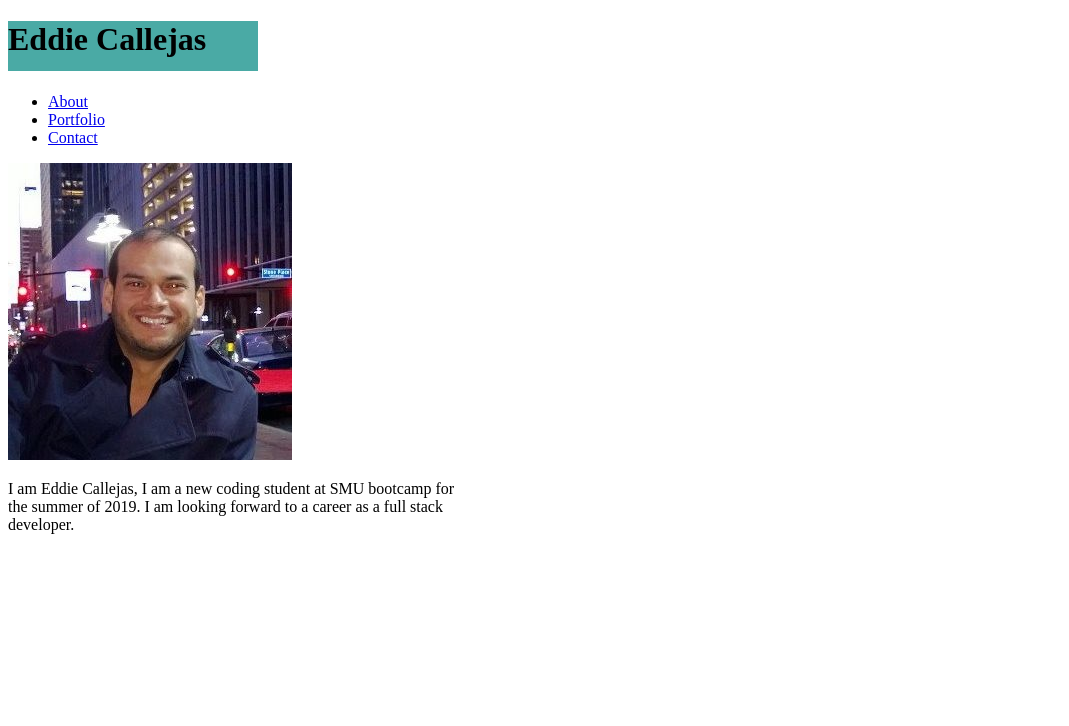
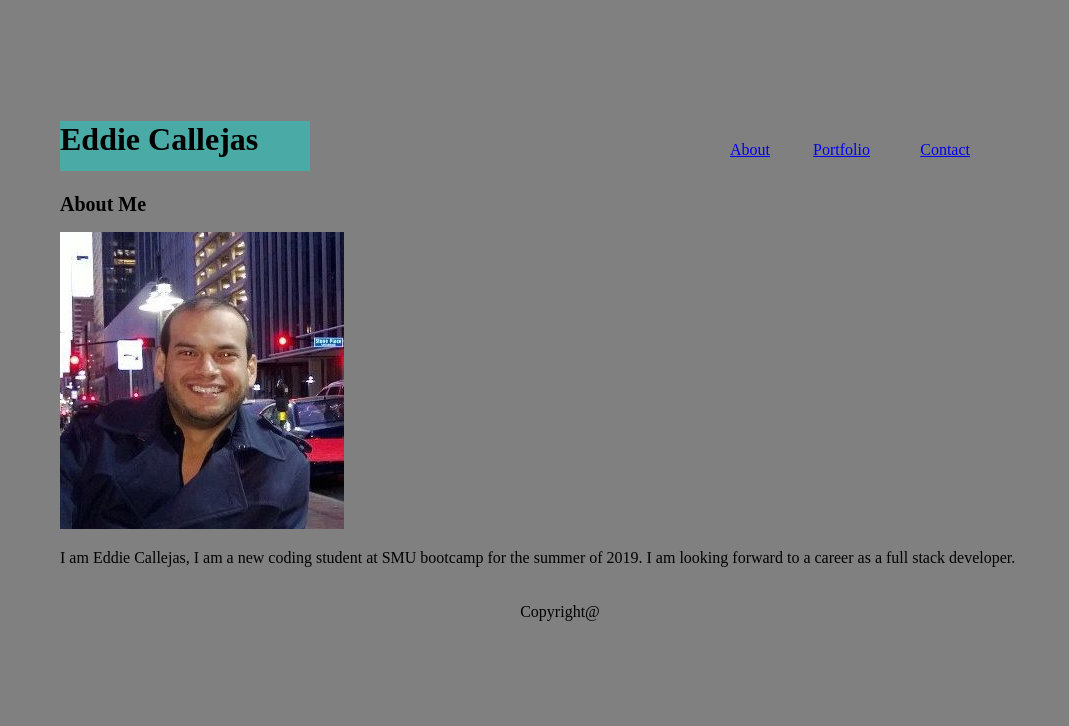
Before and after one commit to edcall/Basic-Portfolio, a plain HTML site: page index.html in a window 1280 px wide. Shown: the whole page, without its empty margins (0-1069 px from the left). Drawn offline with Linux system fonts and the light colour scheme.

Commit message:
final draft

```diff
--- a/assets/css/style.css
+++ b/assets/css/style.css
@@ -5,10 +5,58 @@ h1 {
     height: 50px;
     width: 250px;
 }
-
+h2 {
+    font-size: 20px;
+    font: #4aaaa5
+}
+h3 {
+    font-size: 20px;
+}
 Body {
-    background-color: white;
+    background-color: grey;
     height: 50px;
-    width: 450px;
+    width: 550px;
+    margin-right: 30px;
+    margin-left: 30px;
 
 }
+form {
+    padding: 20px;
+}
+
+footer {
+    background-color: gray;
+    border: blue;
+    width: 100%;
+    height: 100px;
+    padding: 20px;
+    float: center;
+    text-align: center;
+}
+
+#index {
+    position: absolute;
+    top: 20px;
+    right: 250px;
+}
+ #portfolio {
+     position: absolute;
+     top: 20px;
+     right: 150px;
+ }
+#contact {
+    position: absolute;
+    top: 20px;
+    right: 50px;
+}
+#photo {
+    position: static;
+    left: 30px;
+    top:100px;
+}
+#main {
+    position: relative;
+    width: 960px;
+    left: 30px;
+    top: 100px;
+}
--- a/index.html
+++ b/index.html
@@ -7,18 +7,32 @@
     <title>Eddie Callejas</title>
     <link rel="stylesheet" href="assets/css/style.css">
 </head>
-    <h1>Eddie Callejas</h1>
-        <ul>
-            <li><a href="index.html">About</a></li>
-            <li><a href="portfolio.html">Portfolio</a></li>
-            <li><a href="contact.html">Contact</a></li>
-        </ul>
+   <div>
+        <h1>Eddie Callejas</h1>
+
+       </div>
+        <h2>About Me</h2>
+
+        <div id="index">
+            <a href="index.html">About</a> </div>
+
+        <div id="portfolio">
+            <a href="portfolio.html">Portfolio</a></div>
+
+        <div id="contact">
+            <a href="contact.html">Contact</a></div>
 
 
+    <div id="photo">
         <img src="assets/images/lol.png" alt="">
+    </div>
 
-<body>
-    <p>I am Eddie Callejas, I am a new coding student at SMU bootcamp for the summer of 2019.  I am looking forward to a career as a full stack developer. </p>
+    <body id="main">
+            <p>I am Eddie Callejas, I am a new coding student at SMU bootcamp for the summer of 2019.  I am looking forward to a career as a full stack developer. </p>
 
 </body>
+
+<footer>
+    Copyright@
+</footer>
 </html>
```
Also changed, not shown: contact.html (+22 -6 lines), portfolio.html (+17 -7 lines).
